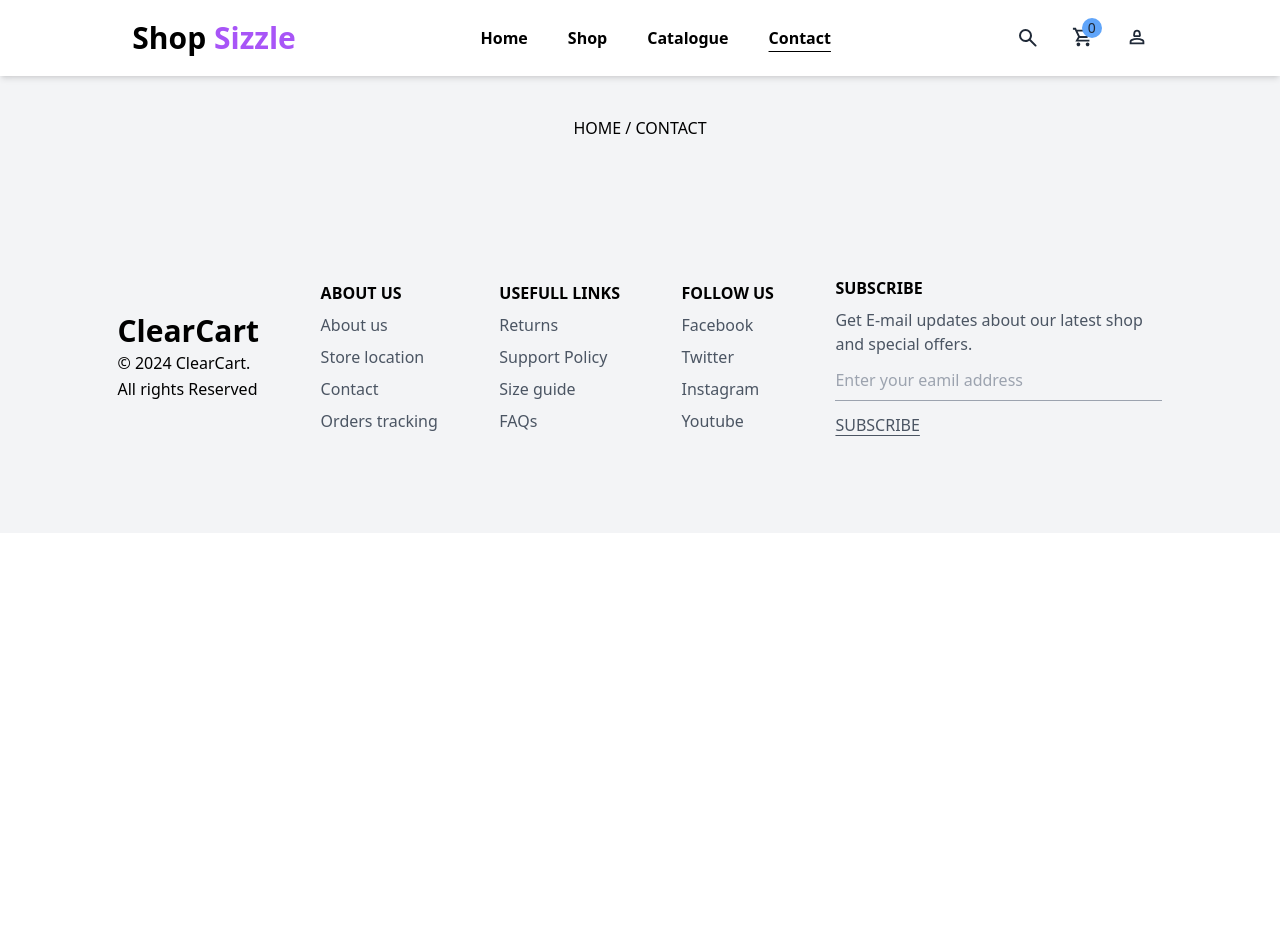
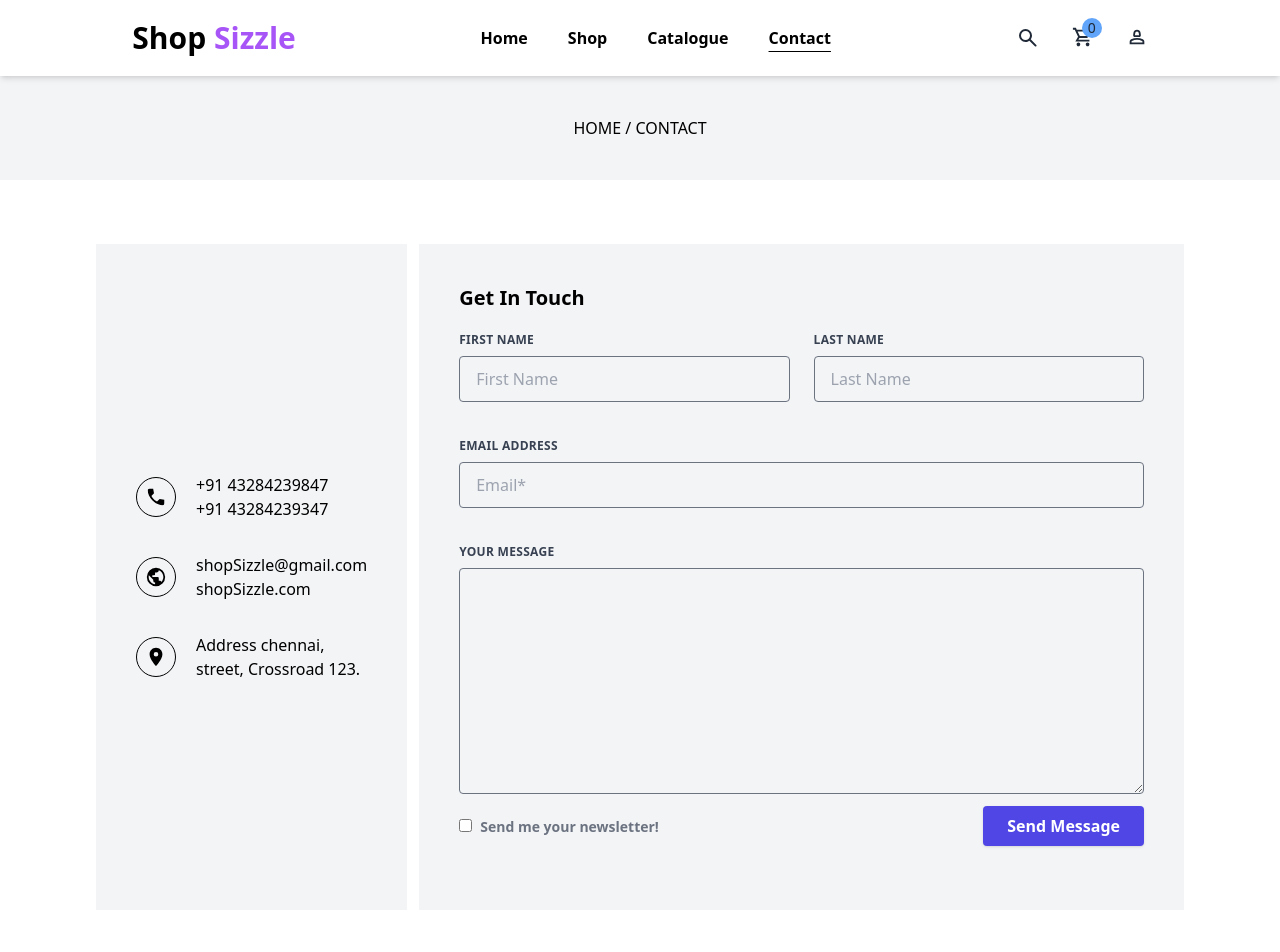
Before and after one commit to MageshVachiravel/E-commerce-Website, a React (Create React App) app in the folder frontend/: page /contact in a window 1280 px wide. Shown: the top 952 px of the page. Before the commit the page ends 800 px from the top, so only its background shows below. Built offline with nearby package versions, Linux system fonts and the light colour scheme.

Commit message:
docs:contact page design completed

```diff
--- a/frontend/src/components/Cart.jsx
+++ b/frontend/src/components/Cart.jsx
@@ -13,7 +13,7 @@ const Cart = ({cart,setCart}) => {
     const handlePrice = () => {
         let total = 0;
         cart.map((item) => {
-             total += item.amount * item.price
+            return total += item.amount * item.price
         })
 
         setPrice(total)
--- a/frontend/src/components/Contact.jsx
+++ b/frontend/src/components/Contact.jsx
@@ -5,6 +5,101 @@ const Contact = () => {
         <div className="bg-gray-100 py-10 text-center">
                 <h1 className=" text-md">HOME / <span className="font-medium">CONTACT</span></h1>
         </div>
+
+        <div className="py-16 lg:px-24 md:px-5 px-1 flex gap-3 lg:flex-row flex-col">
+            <div className="space-y-8 bg-gray-100 px-10 py-20 flex flex-col justify-center">
+
+            <div className="flex items-center gap-5">
+            <svg className="border-black border rounded-full p-2" xmlns="http://www.w3.org/2000/svg" width="40" height="40" viewBox="0 0 24 24"><path fill="currentColor" d="M19.95 21q-3.125 0-6.187-1.35T8.2 15.8q-2.5-2.5-3.85-5.55T3 4.05V3h5.9l.925 5.025l-2.85 2.875q.55.975 1.225 1.85t1.45 1.625q.725.725 1.588 1.388T13.1 17l2.9-2.9l5 1.025V21z"/></svg>
+            <div>
+                <p >+91 43284239847</p>
+                <p>+91 43284239347</p>
+            </div>
+            </div>
+
+            <div className="flex items-center gap-5">
+            <svg className="border-black border rounded-full p-2" xmlns="http://www.w3.org/2000/svg" width="40" height="40" viewBox="0 0 24 24"><path fill="currentColor" d="M17.9 17.39c-.26-.8-1.01-1.39-1.9-1.39h-1v-3a1 1 0 0 0-1-1H8v-2h2a1 1 0 0 0 1-1V7h2a2 2 0 0 0 2-2v-.41a7.984 7.984 0 0 1 2.9 12.8M11 19.93c-3.95-.49-7-3.85-7-7.93c0-.62.08-1.22.21-1.79L9 15v1a2 2 0 0 0 2 2m1-16A10 10 0 0 0 2 12a10 10 0 0 0 10 10a10 10 0 0 0 10-10A10 10 0 0 0 12 2"/></svg>
+            <div>
+                <p >shopSizzle@gmail.com</p>
+                <p>shopSizzle.com</p>
+            </div>
+            </div>
+
+            <div className="flex items-center gap-5">
+            <svg className="border-black border rounded-full p-2" xmlns="http://www.w3.org/2000/svg" width="40" height="40" viewBox="0 0 24 24"><path fill="currentColor" d="M12 2C8.13 2 5 5.13 5 9c0 5.25 7 13 7 13s7-7.75 7-13c0-3.87-3.13-7-7-7m0 9.5a2.5 2.5 0 0 1 0-5a2.5 2.5 0 0 1 0 5"/></svg>
+            <div>
+                <p>Address chennai,</p>
+                <p>street, Crossroad 123.</p>
+            </div>
+            </div>
+
+            </div>
+
+            <div className="flex-1 bg-gray-100 p-10">
+                <h1 className="text-xl mb-5 font-semibold">Get In Touch</h1>
+                <form class="md:col-span-8 ">
+            <div class="flex flex-wrap -mx-3 mb-6">
+                <div class="w-full md:w-1/2 px-3 mb-6 md:mb-0">
+                    <label class="block uppercase tracking-wide text-gray-700 text-xs font-bold mb-2"
+                        for="grid-first-name">
+                        First Name
+                    </label>
+                    <input
+                        class="appearance-none block w-full border-gray-500 bg-transparent text-gray-700 border rounded py-3 px-4 mb-3 leading-tight outline-none "
+                        id="grid-first-name" type="text" placeholder="First Name" />
+                </div>
+                <div class="w-full md:w-1/2 px-3">
+                    <label class="block uppercase tracking-wide text-gray-700 text-xs font-bold mb-2"
+                        for="grid-last-name">
+                        Last Name
+                    </label>
+                    <input
+                        class="appearance-none block w-full bg-transparent text-gray-700 border border-gray-500 rounded py-3 px-4 leading-tight outline-none"
+                        id="grid-last-name" type="text" placeholder="Last Name" />
+                </div>
+            </div>
+            <div class="flex flex-wrap -mx-3 mb-6">
+                <div class="w-full px-3">
+                    <label class="block uppercase tracking-wide text-gray-700 text-xs font-bold mb-2"
+                        for="grid-password">
+                        Email Address
+                    </label>
+                    <input
+                        class="appearance-none block w-full bg-gray-200 text-gray-700 border border-gray-500 rounded py-3 px-4 mb-3 leading-tight outline-none bg-transparent"
+                        id="grid-email" type="email" placeholder="Email*" />
+                </div>
+            </div>
+
+            <div class="flex flex-wrap -mx-3 mb-6">
+                <div class="w-full px-3">
+                    <label class="block uppercase tracking-wide text-gray-700 text-xs font-bold mb-2"
+                        for="grid-password">
+                        Your Message
+                    </label>
+                    <textarea rows="10"
+                        class="appearance-none block w-full border-gray-500 bg-transparent text-gray-700 border  rounded py-3 px-4 mb-3 leading-tight focus:outline-none focus:bg-white focus:border-gray-500"></textarea>
+                </div>
+                <div class="flex justify-between w-full px-3">
+                    <div class="md:flex md:items-center">
+                        <label class="block text-gray-500 font-bold">
+                            <input class="mr-2 leading-tight" type="checkbox" />
+                            <span class="text-sm">
+                                Send me your newsletter!
+                            </span>
+                        </label>
+                    </div>
+                    <button
+                        class="shadow bg-indigo-600 hover:bg-indigo-400 focus:shadow-outline focus:outline-none text-white font-bold py-2 px-6 rounded"
+                        type="submit">
+                        Send Message
+                    </button>
+                </div>
+
+            </div>
+
+        </form>
+            </div>
+        </div>
         </>
     )
 }
```
